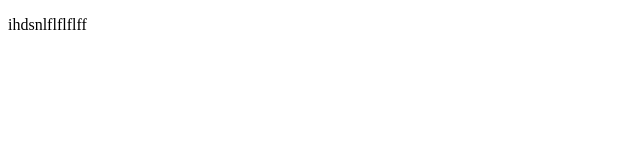
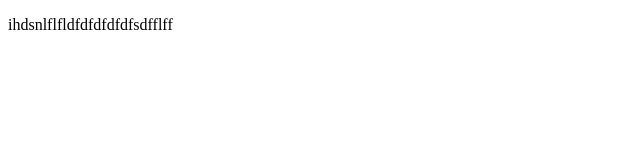
Before and after one commit to spitha526/web-project-2024, a plain HTML site: page index.html in a window 1280 px wide. Shown: the whole page, without its empty margins (0-640 px from the left). Drawn offline with Linux system fonts and the light colour scheme.

Commit message:
Update index.html

```diff
--- a/index.html
+++ b/index.html
@@ -6,7 +6,7 @@
 <body>
 
 
-<p>ihdsnlflflflff</p>
+<p>ihdsnlflfldfdfdfdfdfsdfflff</p>
 
 </body>
 </html>
```
